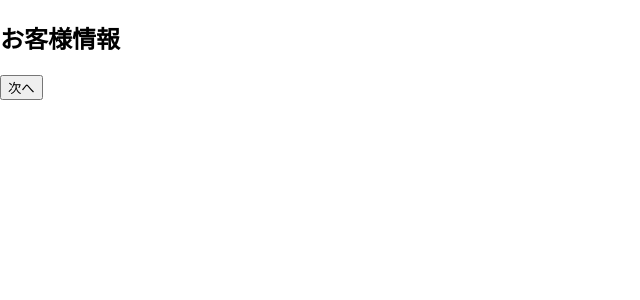
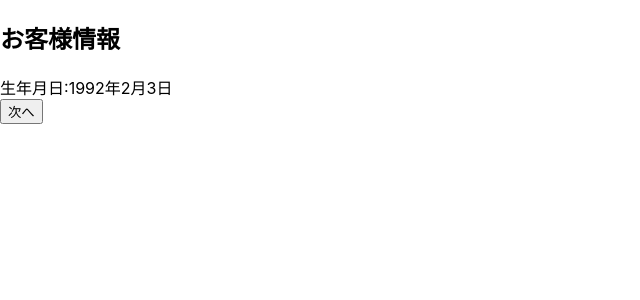
Before and after one commit to kkyopa/react_kawada, a React (Create React App) app: page /customer_first in a window 1280 px wide. Shown: the top 300 px of the page, without its empty margins (0-640 px from the left). Built offline with nearby package versions, Linux system fonts and the light colour scheme.

Commit message:
初期データ表示させるように設定する

```diff
--- /dev/null
+++ b/src/components/atoms/BirthDate.tsx
@@ -0,0 +1,13 @@
+import React, { ReactElement } from "react";
+export interface BirthDateProps {
+  birthDate: Date;
+}
+
+export default function BirthDate(props: BirthDateProps): ReactElement {
+  return (
+    <div>
+      生年月日:{props.birthDate.getFullYear()}年{props.birthDate.getMonth()}月
+      {props.birthDate.getDate()}日
+    </div>
+  );
+}
--- a/src/pages/App.tsx
+++ b/src/pages/App.tsx
@@ -1,4 +1,4 @@
-import React, { ReactElement } from "react";
+import React, { ReactElement, createContext, useState } from "react";
 import "../styles/App.css";
 import { BrowserRouter, Route } from "react-router-dom";
 import CustomerFirst from "../pages/first_step/CustomerFirst";
@@ -8,10 +8,37 @@ import CustomerComplete from "../pages/first_step/CustomerComplete";
 import MypageTop from "../pages/my_page/MypageTop";
 import Input from "../pages/my_page/Input";
 import CancelBye from "../pages/my_page/Cancel_bye";
+import * as User from "../services/User";
+
+export const UserContext = createContext(
+  {} as {
+    TestUser: User.DummyUser;
+    setTestUser: React.Dispatch<React.SetStateAction<User.DummyUser>>;
+    TestContractor: User.DummyContractor;
+    setTestContractor: React.Dispatch<
+      React.SetStateAction<User.DummyContractor>
+    >;
+  }
+);
 
 const App = (): ReactElement => {
+  const [TestUser, setTestUser] = useState<User.DummyUser>(
+    User.DUMMY_TEST_USER
+  );
+  const [TestContractor, setTestContractor] = useState<User.DummyContractor>(
+    User.DUMMY_CONTRACTOR
+  );
+
   return (
     <BrowserRouter>
+      <UserContext.Provider
+        value={{
+          TestUser: TestUser,
+          setTestUser: setTestUser,
+          TestContractor: TestContractor,
+          setTestContractor: setTestContractor,
+        }}
+      >
         <Route exact path="/customer_first" component={CustomerFirst} />
         <Route exact path="/customer_input" component={CustomerInput} />
         <Route exact path="/customer_confime" component={CustomerConfime} />
@@ -19,6 +46,7 @@ const App = (): ReactElement => {
         <Route exact path="/mypage_top" component={MypageTop} />
         <Route exact path="/input" component={Input} />
         <Route exact path="/cancel_bye" component={CancelBye} />
+      </UserContext.Provider>
     </BrowserRouter>
   );
 };
--- a/src/pages/first_step/CustomerFirst.tsx
+++ b/src/pages/first_step/CustomerFirst.tsx
@@ -1,15 +1,21 @@
-import React from "react";
+import React, { ReactElement, useContext } from "react";
 import { RouteComponentProps } from "react-router-dom";
 import "../../styles/App.css";
+import BirthDate from "../../components/atoms/BirthDate";
+import { UserContext } from "../App";
 
-export default function CustomerFirst(props: RouteComponentProps) {
+export default function CustomerFirst(
+  props: RouteComponentProps
+): ReactElement {
   const Next = () => {
     props.history.push({ pathname: "/customer_input" });
   };
+  const { TestUser: TestUser } = useContext(UserContext);
 
   return (
     <>
       <h2>お客様情報</h2>
+      <BirthDate birthDate={TestUser.birthDate} />
       <button onClick={Next}>次へ</button>
     </>
   );
--- a/src/pages/first_step/CustomerInput.tsx
+++ b/src/pages/first_step/CustomerInput.tsx
@@ -1,8 +1,10 @@
-import React from "react";
+import React, { ReactElement } from "react";
 import { RouteComponentProps } from "react-router-dom";
 import "../../styles/App.css";
 
-export default function CustomerInput(props: RouteComponentProps) {
+export default function CustomerInput(
+  props: RouteComponentProps
+): ReactElement {
   const Next = () => {
     props.history.push({ pathname: "/customer_confime" });
   };
--- /dev/null
+++ b/src/services/User.tsx
@@ -0,0 +1,27 @@
+import { GeneratedIdentifierFlags } from "typescript";
+
+export type DummyUser = {
+  // gender: Gender;
+  birthDate: Date;
+  name: string;
+  email: string;
+};
+
+export type DummyContractor = {
+  Id: string;
+  state: number;
+  memberDate?: Date;
+  startDate?: Date;
+  byeDate?: Date;
+};
+
+export const DUMMY_TEST_USER: DummyUser = {
+  birthDate: new Date(1992, 2, 3),
+  name: "川田京助",
+  email: "kkyopa@gmail.com",
+};
+
+export const DUMMY_CONTRACTOR: DummyContractor = {
+  Id: "001",
+  state: 1,
+};
```
Also changed, not shown: 1 other file (tests, documents, lock files or other folders). Lines whose indentation alone changed are shown as unchanged.
